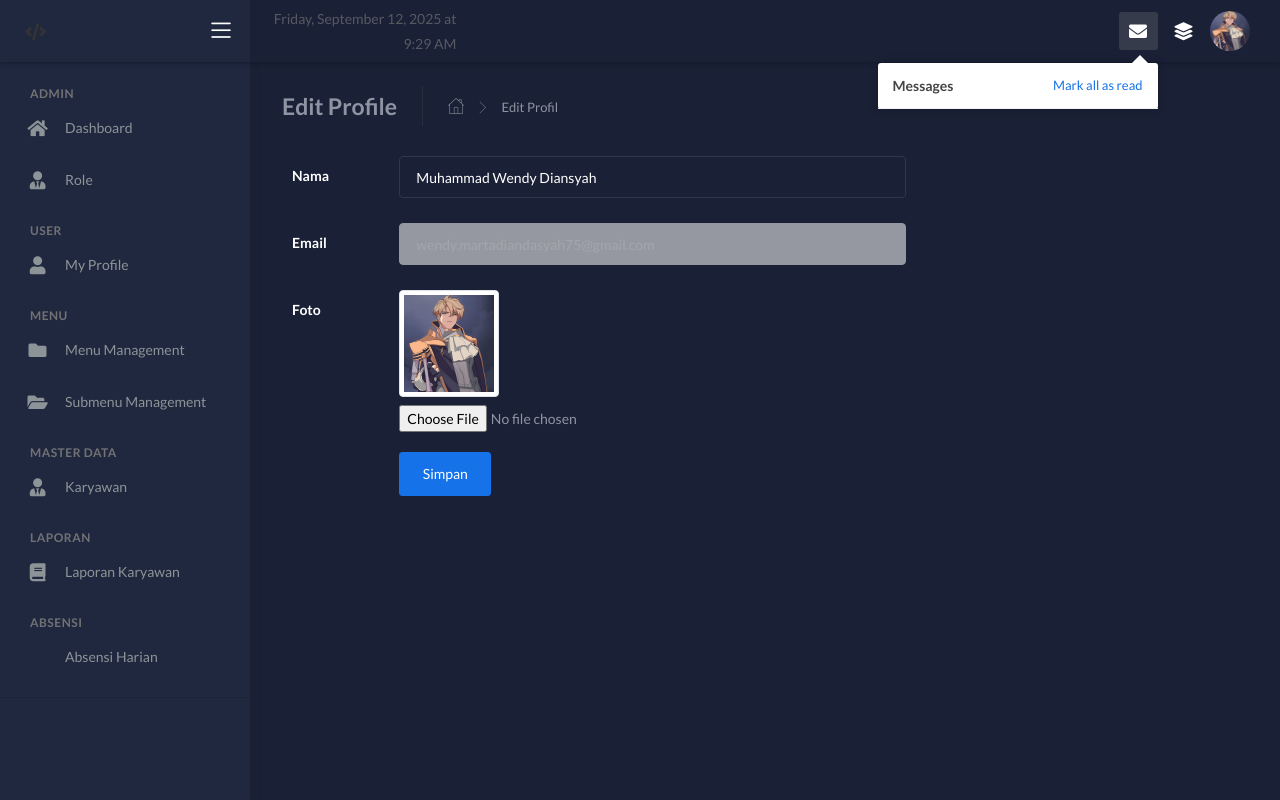
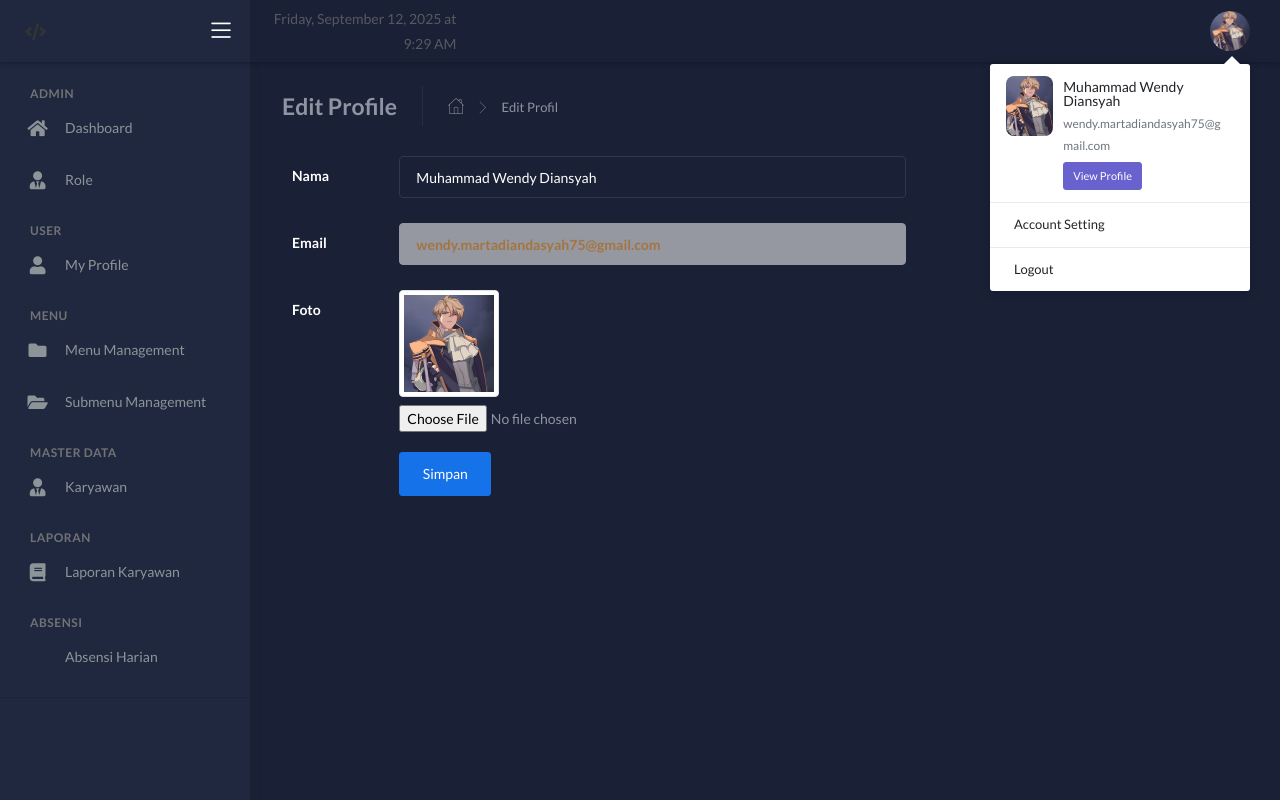
Before and after one commit to wendnsyh/Absensi, a CodeIgniter app: page /Absensi/index.php/user/edit in a window 1280 px wide, after a click that opens the changed part. Run offline with CodeIgniter, Linux system fonts and the light colour scheme; a user stored in the database is signed in; data comes from the database, SQL or seed files in the repository; style sheets or scripts are compiled from the project's sources; some libraries are stand-ins or nearby versions.

Commit message:
Mempebariki topbar

```diff
--- a/application/views/template/topbar.php
+++ b/application/views/template/topbar.php
@@ -57,73 +57,6 @@
                             </a>
                         </li>
                         <li class="nav-item dropdown hidden-caret">
-                            <a class="nav-link dropdown-toggle" href="#" id="messageDropdown" role="button" data-toggle="dropdown" aria-haspopup="true" aria-expanded="false">
-                                <i class="fa fa-envelope"></i>
-                            </a>
-                            <ul class="dropdown-menu messages-notif-box animated fadeIn" aria-labelledby="messageDropdown">
-                                <li>
-                                    <div class="dropdown-title d-flex justify-content-between align-items-center">
-                                        Messages
-                                        <a href="#" class="small">Mark all as read</a>
-                                    </div>
-                                </li>
-
-                            </ul>
-                        </li>
-                        <li class="nav-item dropdown hidden-caret">
-                            <a class="nav-link" data-toggle="dropdown" href="#" aria-expanded="false">
-                                <i class="fas fa-layer-group"></i>
-                            </a>
-                            <div class="dropdown-menu quick-actions quick-actions-info animated fadeIn">
-                                <div class="quick-actions-header">
-                                    <span class="title mb-1">Quick Actions</span>
-                                    <span class="subtitle op-8">Shortcuts</span>
-                                </div>
-                                <div class="quick-actions-scroll scrollbar-outer">
-                                    <div class="quick-actions-items">
-                                        <div class="row m-0">
-                                            <a class="col-6 col-md-4 p-0" href="#">
-                                                <div class="quick-actions-item">
-                                                    <i class="flaticon-file-1"></i>
-                                                    <span class="text">Generated Report</span>
-                                                </div>
-                                            </a>
-                                            <a class="col-6 col-md-4 p-0" href="#">
-                                                <div class="quick-actions-item">
-                                                    <i class="flaticon-database"></i>
-                                                    <span class="text">Create New Database</span>
-                                                </div>
-                                            </a>
-                                            <a class="col-6 col-md-4 p-0" href="#">
-                                                <div class="quick-actions-item">
-                                                    <i class="flaticon-pen"></i>
-                                                    <span class="text">Create New Post</span>
-                                                </div>
-                                            </a>
-                                            <a class="col-6 col-md-4 p-0" href="#">
-                                                <div class="quick-actions-item">
-                                                    <i class="flaticon-interface-1"></i>
-                                                    <span class="text">Create New Task</span>
-                                                </div>
-                                            </a>
-                                            <a class="col-6 col-md-4 p-0" href="#">
-                                                <div class="quick-actions-item">
-                                                    <i class="flaticon-list"></i>
-                                                    <span class="text">Completed Tasks</span>
-                                                </div>
-                                            </a>
-                                            <a class="col-6 col-md-4 p-0" href="#">
-                                                <div class="quick-actions-item">
-                                                    <i class="flaticon-file"></i>
-                                                    <span class="text">Create New Invoice</span>
-                                                </div>
-                                            </a>
-                                        </div>
-                                    </div>
-                                </div>
-                            </div>
-                        </li>
-                        <li class="nav-item dropdown hidden-caret">
                             <a class="dropdown-toggle profile-pic" data-toggle="dropdown" href="#" aria-expanded="false">
                                 <div class="avatar-sm">
                                     <img src="<?= base_url('assets/img/profile/') . $user['image']; ?>" alt="image profile" class="avatar-img rounded-circle">
@@ -144,10 +77,7 @@
                                     </li>
                                     <li>
                                         <div class="dropdown-divider"></div>
-                                        <a class="dropdown-item" href="#">My Profile</a>
-                                        <a class="dropdown-item" href="#">Inbox</a>
-                                        <div class="dropdown-divider"></div>
-                                        <a class="dropdown-item" href="#">Account Setting</a>
+                                        <a class="dropdown-item" href="<?=  base_url('user/ubah_password')?>">Account Setting</a>
                                         <div class="dropdown-divider"></div>
                                         <a class="dropdown-item" href="<?= base_url('auth/logout') ?>" onclick="return confirm('Yakin logout?')">Logout</a>
                                     </li>
--- a/application/views/user/edit.php
+++ b/application/views/user/edit.php
@@ -41,7 +41,7 @@
                         <label for="email" class="col-sm-2 col-form-label">Email</label>
                         <div class="col-sm-10">
                             <input type="text"
-                                class="form-control <?= form_error('email') ? 'is-invalid' : '' ?>"
+                                class="text-warning font-weight-bold form-control <?= form_error('email') ? 'is-invalid' : '' ?>"
                                 id="email"
                                 name="email"
                                 value="<?= set_value('email', $user['email']); ?>" readonly>
```
Also changed, not shown: assets/img/profile/374.png (added).
